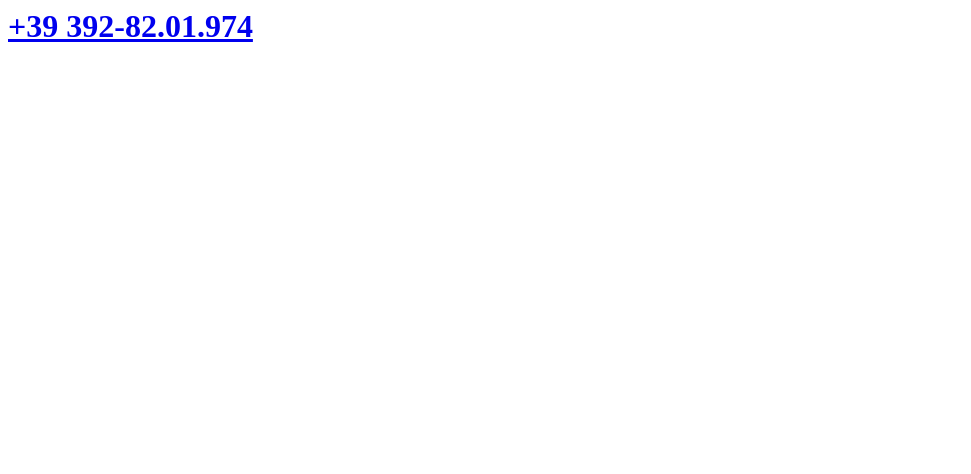
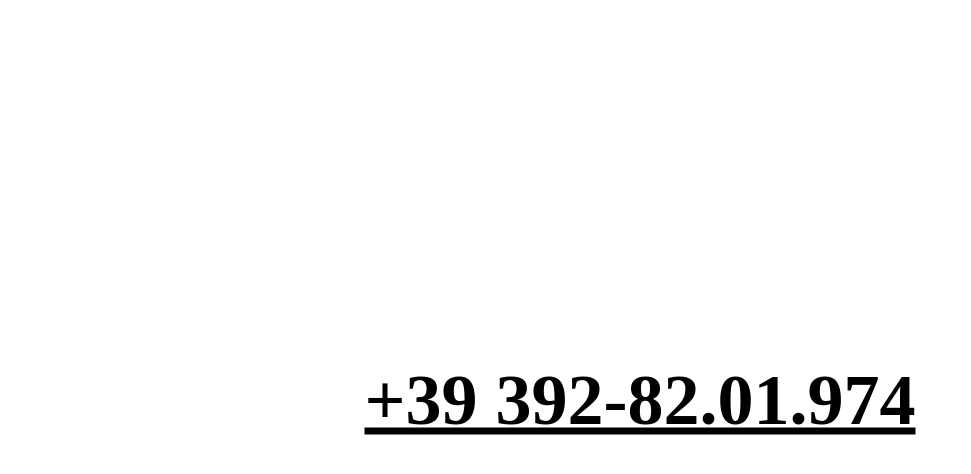
Before and after one commit to fuoridallozoo/menu, a plain HTML site: page callme.html in a window 1280 px wide. Shown: the whole page, without its empty margins (0-971 px from the left). Drawn offline with Linux system fonts and the light colour scheme.

Commit message:
Call Me WIP

```diff
--- a/callme.html
+++ b/callme.html
@@ -1,15 +1,34 @@
 <html>
 <head>
     <title>Chiama subito!</title>
+    <style>
+
+        .pMain {
+            position: absolute;
+            left: 50%;
+            top: 50%;
+            text-align: center;
+            transform: translate(-50%,-50%);
+            font-size: 72px;
+        }
+
+        .pMain a {
+            color:#000;
+            font-weight: bold;
+        }
+
+    </style>
 </head>
 <body>
-    <h1><a href="javascript:doit();">+39 392-82.01.974</a></h1>
+    <div class="pMain">
+    <a href="javascript:doit();">+39 392-82.01.974</a>
+    </div>
     <script>
 
     // setTimeout("doit();",200);
 
     function doit(){
-        location.href = "http://api.whatsapp.com/send?phone=00393928201974&type=phone_number&app_absent=0";
+        location.href = "http://api.whatsapp.com/send?phone=3928201974&type=phone_number&app_absent=0";
     }
 
     </script>
```
